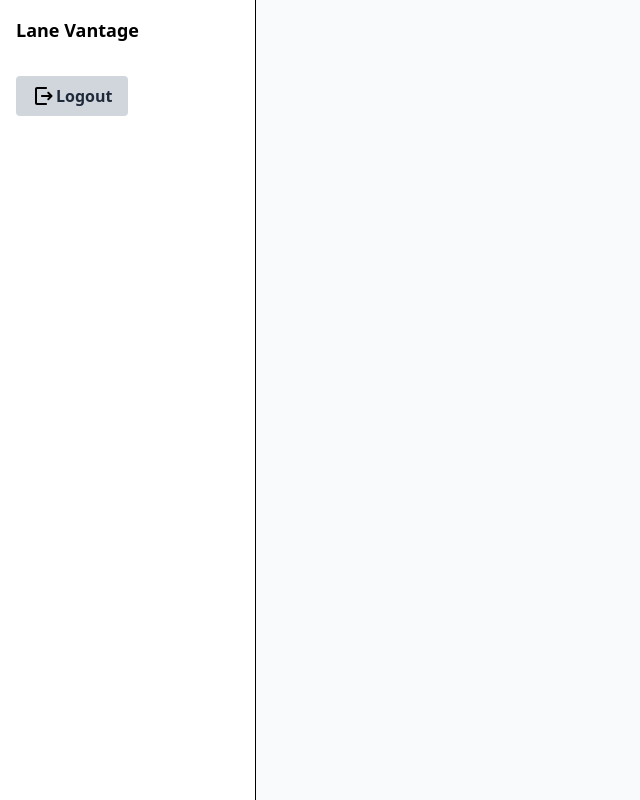
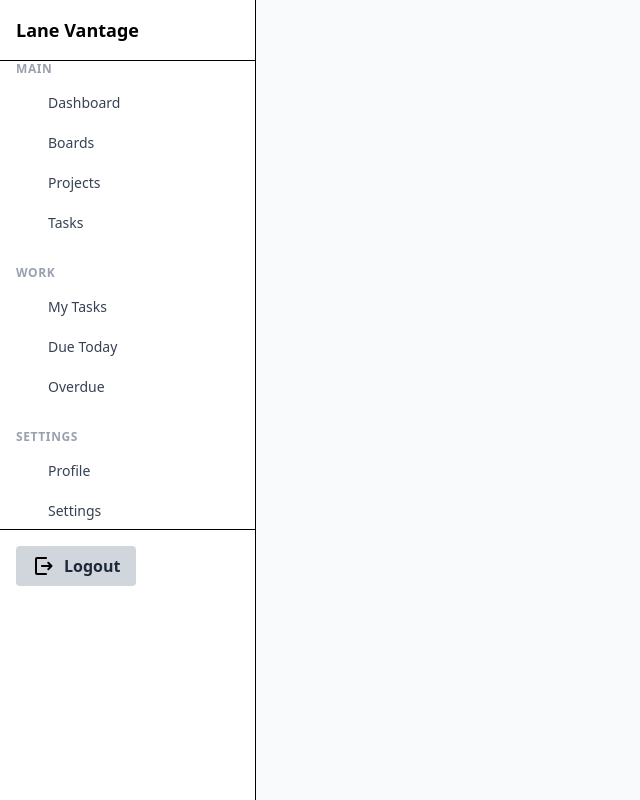
Before and after one commit to 4606-raj/lane-vantage-frontend, a Vue app: page / in a window 1280 px wide. Shown: the whole page, without its empty margins (0-640 px from the left). Built offline with nearby package versions, Linux system fonts and the light colour scheme; sample sign-in values are in the browser's storage.

Commit message:
components

```diff
--- /dev/null
+++ b/src/components/icons/LogoutIcon.vue
@@ -0,0 +1,7 @@
+<template>
+  <svg xmlns="http://www.w3.org/2000/svg" fill="none" viewBox="0 0 24 24" height="24" width="24">
+          <g id="logout">
+            <path id="Union" fill="#000000" d="M14 3c0.5523 0 1 0.44772 1 1s-0.4477 1 -1 1H5v14h9c0.5523 0 1 0.4477 1 1s-0.4477 1 -1 1H5c-1.10457 0 -2 -0.8954 -2 -2V5c0 -1.10457 0.89543 -2 2 -2zm1.543 5.04297c0.3905 -0.39048 1.0235 -0.39048 1.414 0l3.25 3.25003c0.0478 0.0478 0.0906 0.1006 0.128 0.1572 0.0247 0.0375 0.0462 0.0764 0.0654 0.1162 0.0218 0.0452 0.0408 0.092 0.0557 0.1406 0.0061 0.0203 0.0107 0.041 0.0156 0.0616 0.0176 0.0743 0.0283 0.1517 0.0283 0.2314 0 0.083 -0.0122 0.1631 -0.0312 0.2402 -0.0042 0.017 -0.0077 0.0341 -0.0127 0.0508 -0.0149 0.049 -0.0338 0.0961 -0.0557 0.1416 -0.02 0.0417 -0.0432 0.082 -0.0693 0.1211 -0.0126 0.0188 -0.0263 0.0368 -0.0401 0.0547 -0.026 0.0338 -0.053 0.0676 -0.084 0.0986l-3.25 3.25c-0.3905 0.3905 -1.0235 0.3905 -1.414 0s-0.3905 -1.0235 0 -1.414L17.0859 13H10c-0.55226 0 -0.99996 -0.4478 -1 -1 0.00003 -0.5523 0.44774 -1 1 -1h7.0859L15.543 9.45703c-0.3905 -0.39051 -0.3905 -1.02354 0 -1.41406" stroke-width="1"></path>
+          </g>
+        </svg>
+</template>
--- /dev/null
+++ b/src/components/ui/form/Button.vue
@@ -0,0 +1,57 @@
+<!-- eslint-disable vue/multi-word-component-names -->
+<template>
+  <button
+    :disabled="loading || disabled"
+    class="font-bold py-2 px-4 rounded inline-flex items-center gap-2 transition"
+    :class="loading || disabled
+      ? 'bg-gray-300 text-gray-500 cursor-not-allowed'
+      : 'bg-gray-300 hover:bg-gray-400 text-gray-800'"
+    @click="handleClick"
+  >
+    <!-- Loader -->
+    <svg
+      v-if="loading"
+      class="animate-spin h-4 w-4"
+      viewBox="0 0 24 24"
+    >
+      <circle
+        class="opacity-25"
+        cx="12"
+        cy="12"
+        r="10"
+        stroke="currentColor"
+        stroke-width="4"
+        fill="none"
+      />
+      <path
+        class="opacity-75"
+        fill="currentColor"
+        d="M4 12a8 8 0 018-8v4a4 4 0 00-4 4H4z"
+      />
+    </svg>
+
+    <slot />
+  </button>
+</template>
+
+<script setup lang="ts">
+import { ref } from 'vue'
+
+const props = defineProps<{
+  onClick: () => Promise<void> | void
+  disabled?: boolean
+}>()
+
+const loading = ref(false)
+
+const handleClick = async () => {
+  if (loading.value || props.disabled) return
+
+  try {
+    loading.value = true
+    await props.onClick()
+  } finally {
+    loading.value = false
+  }
+}
+</script>
--- a/src/layouts/AppLayout.vue
+++ b/src/layouts/AppLayout.vue
@@ -1,25 +1,8 @@
 <template>
   <div class="min-h-screen flex bg-gray-50">
     <!-- Sidebar -->
-    <aside class="w-64 bg-white border-r">
-      <div class="p-4 font-bold text-lg">
-        Lane Vantage
-      </div>
 
-      <div class="p-4">
-
-        <button class="bg-gray-300 hover:bg-gray-400 text-gray-800 font-bold py-2 px-4 rounded inline-flex items-center cursor-pointer" v-on:click="logout()">
-
-          <svg xmlns="http://www.w3.org/2000/svg" fill="none" viewBox="0 0 24 24" height="24" width="24">
-            <g id="logout">
-              <path id="Union" fill="#000000" d="M14 3c0.5523 0 1 0.44772 1 1s-0.4477 1 -1 1H5v14h9c0.5523 0 1 0.4477 1 1s-0.4477 1 -1 1H5c-1.10457 0 -2 -0.8954 -2 -2V5c0 -1.10457 0.89543 -2 2 -2zm1.543 5.04297c0.3905 -0.39048 1.0235 -0.39048 1.414 0l3.25 3.25003c0.0478 0.0478 0.0906 0.1006 0.128 0.1572 0.0247 0.0375 0.0462 0.0764 0.0654 0.1162 0.0218 0.0452 0.0408 0.092 0.0557 0.1406 0.0061 0.0203 0.0107 0.041 0.0156 0.0616 0.0176 0.0743 0.0283 0.1517 0.0283 0.2314 0 0.083 -0.0122 0.1631 -0.0312 0.2402 -0.0042 0.017 -0.0077 0.0341 -0.0127 0.0508 -0.0149 0.049 -0.0338 0.0961 -0.0557 0.1416 -0.02 0.0417 -0.0432 0.082 -0.0693 0.1211 -0.0126 0.0188 -0.0263 0.0368 -0.0401 0.0547 -0.026 0.0338 -0.053 0.0676 -0.084 0.0986l-3.25 3.25c-0.3905 0.3905 -1.0235 0.3905 -1.414 0s-0.3905 -1.0235 0 -1.414L17.0859 13H10c-0.55226 0 -0.99996 -0.4478 -1 -1 0.00003 -0.5523 0.44774 -1 1 -1h7.0859L15.543 9.45703c-0.3905 -0.39051 -0.3905 -1.02354 0 -1.41406" stroke-width="1"></path>
-            </g>
-            </svg>
-          <span>Logout</span>
-        </button>
-
-      </div>
-    </aside>
+    <side-bar />
 
     <!-- Main content -->
     <main class="flex-1 p-6">
@@ -29,22 +12,6 @@
 </template>
 
 <script setup lang="ts">
-import router from '@/router';
-import { useAuthStore } from '@/stores/auth.store';
-import { toaster } from '@/utils/toast';
+import SideBar from './SideBar.vue';
 
-const authStore = useAuthStore()
-
-const logout = async () => {
-  try {
-    const response = await authStore.logout()
-    toaster.success(response)
-
-    router.push({name: 'login'})
-  }
-  // eslint-disable-next-line @typescript-eslint/no-explicit-any
-  catch(e: any) {
-    toaster.error(e.message)
-  }
-}
 </script>
--- /dev/null
+++ b/src/layouts/SideBar.vue
@@ -0,0 +1,117 @@
+<template>
+  <aside class="w-64 bg-white border-r">
+    <div class="p-4 font-bold text-lg">
+      Lane Vantage
+    </div>
+
+    <hr>
+
+    <!-- list of sidebar menu here -->
+     <ul class="space-y-6">
+      <li
+        v-for="section in sidebarMenu"
+        :key="section.section"
+      >
+        <!-- Section title -->
+        <p
+          v-if="section.section"
+          class="px-4 mb-2 text-xs font-semibold text-gray-400 uppercase tracking-wider"
+        >
+          {{ section.section }}
+        </p>
+
+        <ul class="space-y-1">
+          <li
+            v-for="item in section.items"
+            :key="item.route"
+            @click="$router.push({ name: item.route })"
+            class="group flex items-center gap-3 px-4 py-2 rounded-md cursor-pointer
+                  text-gray-700 hover:bg-gray-100 hover:text-gray-900
+                  transition-colors"
+            :class="{
+              'bg-gray-100 text-gray-900 font-medium':
+                $route.name === item.route
+            }"
+          >
+            <!-- Icon -->
+            <component
+              :is="item.icon"
+              class="w-5 h-5 text-gray-400 group-hover:text-gray-600"
+              :class="{
+                'text-gray-600': $route.name === item.route
+              }"
+            />
+
+            <!-- Label -->
+            <span class="text-sm">
+              {{ item.label }}
+            </span>
+          </li>
+        </ul>
+      </li>
+    </ul>
+
+    <hr>
+
+    <div class="p-4">
+
+      <Button @click="logout" >
+        <LogoutIcon />
+        <span>Logout</span>
+      </Button>
+
+    </div>
+  </aside>
+</template>
+
+<script setup lang="ts">
+import router from '@/router';
+import { useAuthStore } from '@/stores/auth.store';
+import { toaster } from '@/utils/toast';
+import Button from '@/components/ui/form/Button.vue'
+import LogoutIcon from '@/components/icons/LogoutIcon.vue';
+
+  const authStore = useAuthStore()
+
+  const logout = async () => {
+    try {
+      const response = await authStore.logout()
+      toaster.success(response)
+
+      router.push({name: 'login'})
+    }
+    // eslint-disable-next-line @typescript-eslint/no-explicit-any
+    catch(e: any) {
+      toaster.error(e.message)
+    }
+  }
+
+  const sidebarMenu = [
+  {
+    section: 'main',
+    items: [
+      { label: 'Dashboard', icon: 'DashboardIcon', route: 'dashboard' },
+      { label: 'Boards', icon: 'BoardIcon', route: 'boards' },
+      { label: 'Projects', icon: 'ProjectIcon', route: 'projects' },
+      { label: 'Tasks', icon: 'TaskIcon', route: 'tasks' }
+    ]
+  },
+  {
+    section: 'work',
+    items: [
+      { label: 'My Tasks', icon: 'UserTaskIcon', route: 'my-tasks' },
+      { label: 'Due Today', icon: 'CalendarIcon', route: 'tasks-today' },
+      { label: 'Overdue', icon: 'WarningIcon', route: 'tasks-overdue' }
+    ]
+  },
+  {
+    section: 'settings',
+    items: [
+      { label: 'Profile', icon: 'ProfileIcon', route: 'profile' },
+      { label: 'Settings', icon: 'SettingsIcon', route: 'settings' }
+    ]
+  }
+]
+
+
+</script>
```
